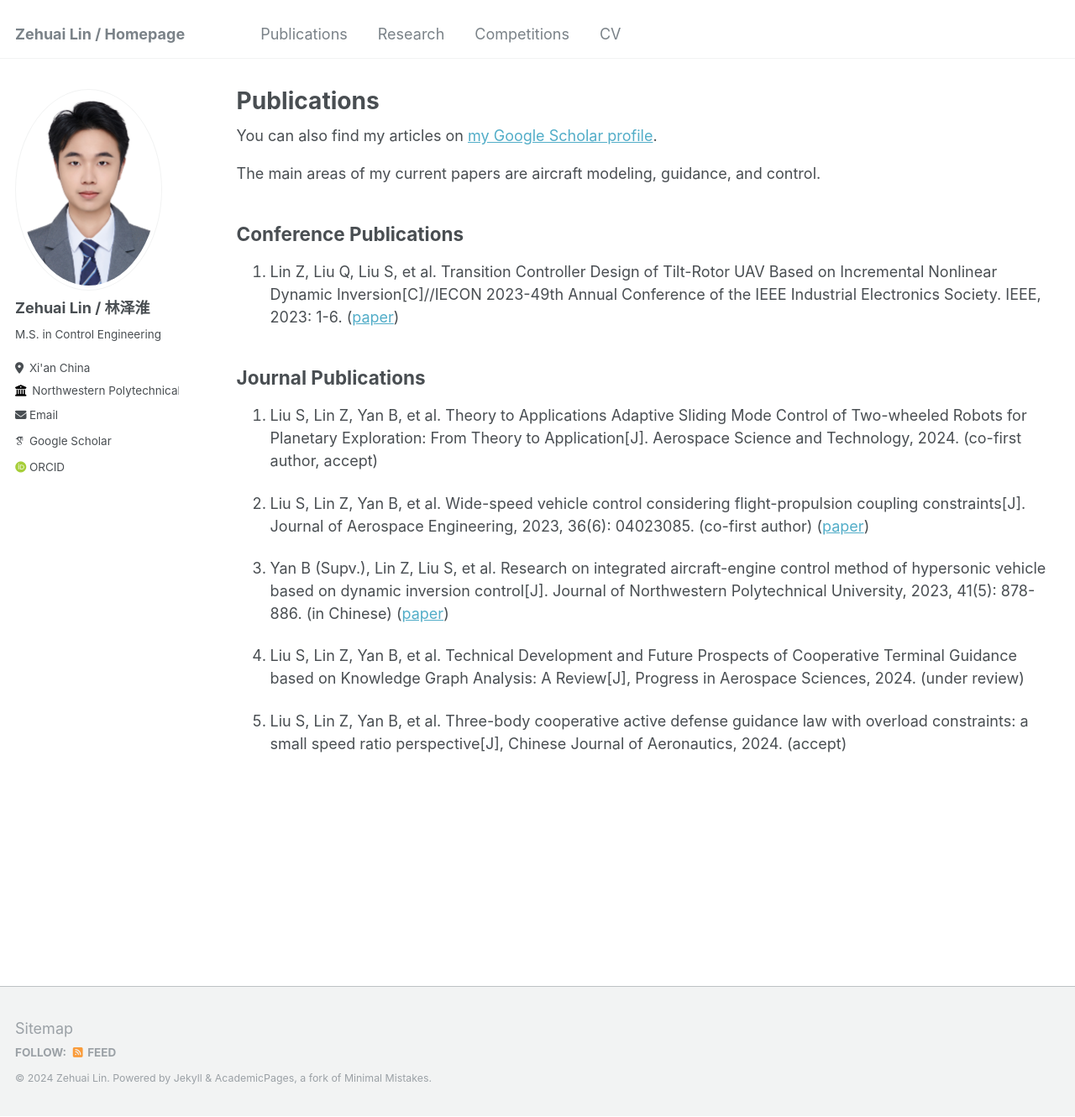
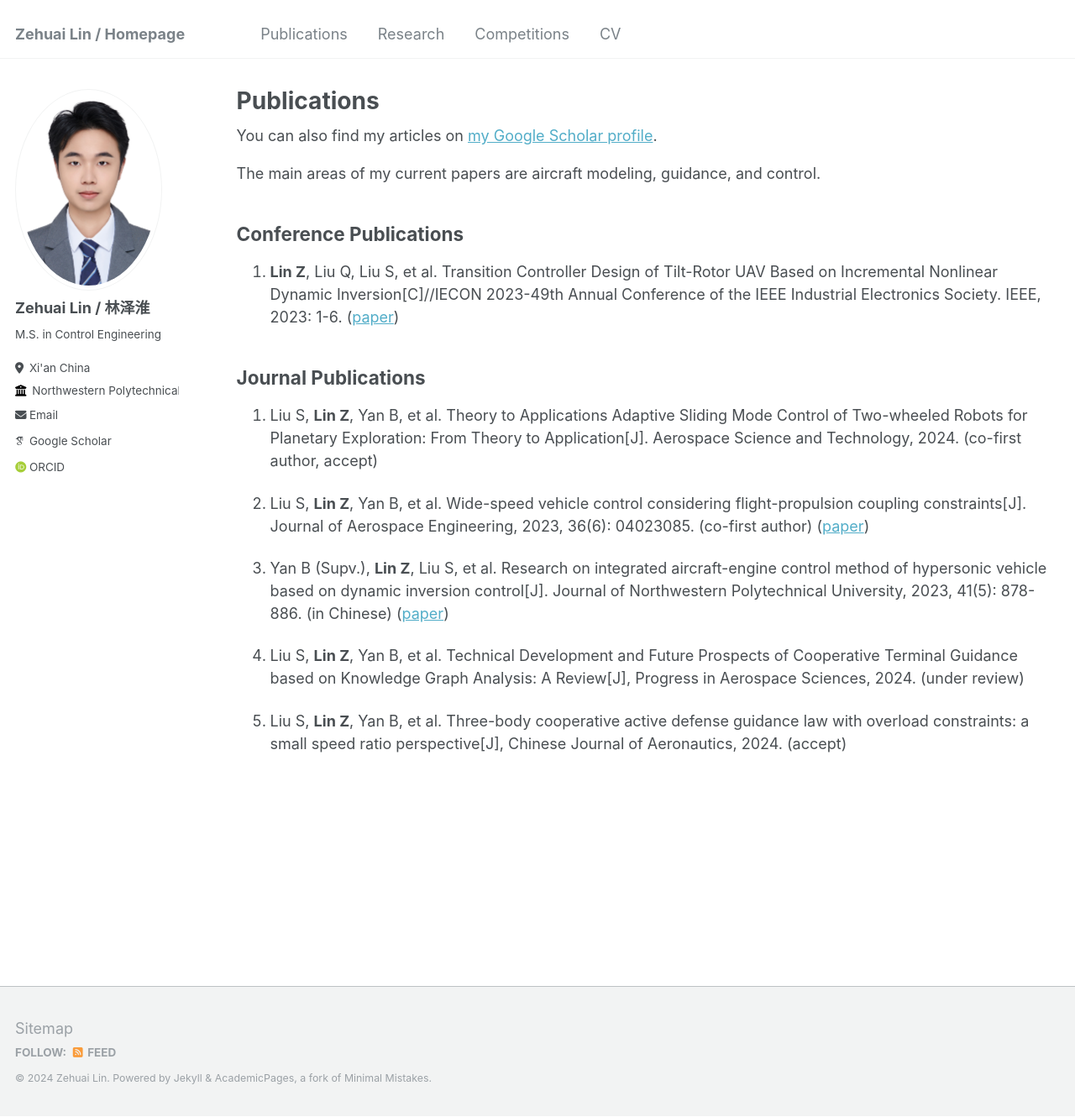
Before and after one commit to Zehuai0/Zehuai0.github.io, a Jekyll site: the page built from _pages/publications.md, in a window 1280 px wide and 1330 px high. Shown: the whole window at 84% size. Built offline with Jekyll 4.4.1, drawn with Linux system fonts in a browser that asks for light colours; some web fonts are replaced.

```diff
--- a/_pages/publications.md
+++ b/_pages/publications.md
@@ -11,16 +11,16 @@ author_profile: true
 
 The main areas of my current papers are aircraft modeling, guidance, and control.
 ## Conference Publications
-1. Lin Z, Liu Q, Liu S, et al. Transition Controller Design of Tilt-Rotor UAV Based on Incremental Nonlinear Dynamic Inversion[C]//IECON 2023-49th Annual Conference of the IEEE Industrial Electronics Society. IEEE, 2023: 1-6. ([paper](https://ieeexplore.ieee.org/abstract/document/10312014))
+1. **Lin Z**, Liu Q, Liu S, et al. Transition Controller Design of Tilt-Rotor UAV Based on Incremental Nonlinear Dynamic Inversion[C]//IECON 2023-49th Annual Conference of the IEEE Industrial Electronics Society. IEEE, 2023: 1-6. ([paper](https://ieeexplore.ieee.org/abstract/document/10312014))
 
 ## Journal Publications
 
-1. Liu S, Lin Z, Yan B, et al. Theory to Applications Adaptive Sliding Mode Control of Two-wheeled Robots for Planetary Exploration: From Theory to Application[J]. Aerospace Science and Technology, 2024. (co-first author, accept)
+1. Liu S, **Lin Z**, Yan B, et al. Theory to Applications Adaptive Sliding Mode Control of Two-wheeled Robots for Planetary Exploration: From Theory to Application[J]. Aerospace Science and Technology, 2024. (co-first author, accept)
 
-2. Liu S, Lin Z, Yan B, et al. Wide-speed vehicle control considering flight-propulsion coupling constraints[J]. Journal of Aerospace Engineering, 2023, 36(6): 04023085. (co-first author) ([paper](https://ascelibrary.org/doi/abs/10.1061/JAEEEZ.ASENG-5066))
+2. Liu S, **Lin Z**, Yan B, et al. Wide-speed vehicle control considering flight-propulsion coupling constraints[J]. Journal of Aerospace Engineering, 2023, 36(6): 04023085. (co-first author) ([paper](https://ascelibrary.org/doi/abs/10.1061/JAEEEZ.ASENG-5066))
 
-3. Yan B (Supv.), Lin Z, Liu S, et al. Research on integrated aircraft-engine control method of hypersonic vehicle based on dynamic inversion control[J]. Journal of Northwestern Polytechnical University, 2023, 41(5): 878-886. (in Chinese) ([paper](https://www.jnwpu.org/articles/jnwpu/abs/2023/05/jnwpu2023415p878/jnwpu2023415p878.html))
+3. Yan B (Supv.), **Lin Z**, Liu S, et al. Research on integrated aircraft-engine control method of hypersonic vehicle based on dynamic inversion control[J]. Journal of Northwestern Polytechnical University, 2023, 41(5): 878-886. (in Chinese) ([paper](https://www.jnwpu.org/articles/jnwpu/abs/2023/05/jnwpu2023415p878/jnwpu2023415p878.html))
 
-4. Liu S, Lin Z, Yan B, et al. Technical Development and Future Prospects of Cooperative Terminal Guidance based on Knowledge Graph  Analysis: A Review[J], Progress in Aerospace Sciences, 2024. (under review)
+4. Liu S, **Lin Z**, Yan B, et al. Technical Development and Future Prospects of Cooperative Terminal Guidance based on Knowledge Graph  Analysis: A Review[J], Progress in Aerospace Sciences, 2024. (under review)
 
-5. Liu S, Lin Z, Yan B, et al. Three-body cooperative active defense guidance law with overload constraints: a small speed ratio perspective[J], Chinese Journal of Aeronautics, 2024. (accept)
+5. Liu S, **Lin Z**, Yan B, et al. Three-body cooperative active defense guidance law with overload constraints: a small speed ratio perspective[J], Chinese Journal of Aeronautics, 2024. (accept)
```
